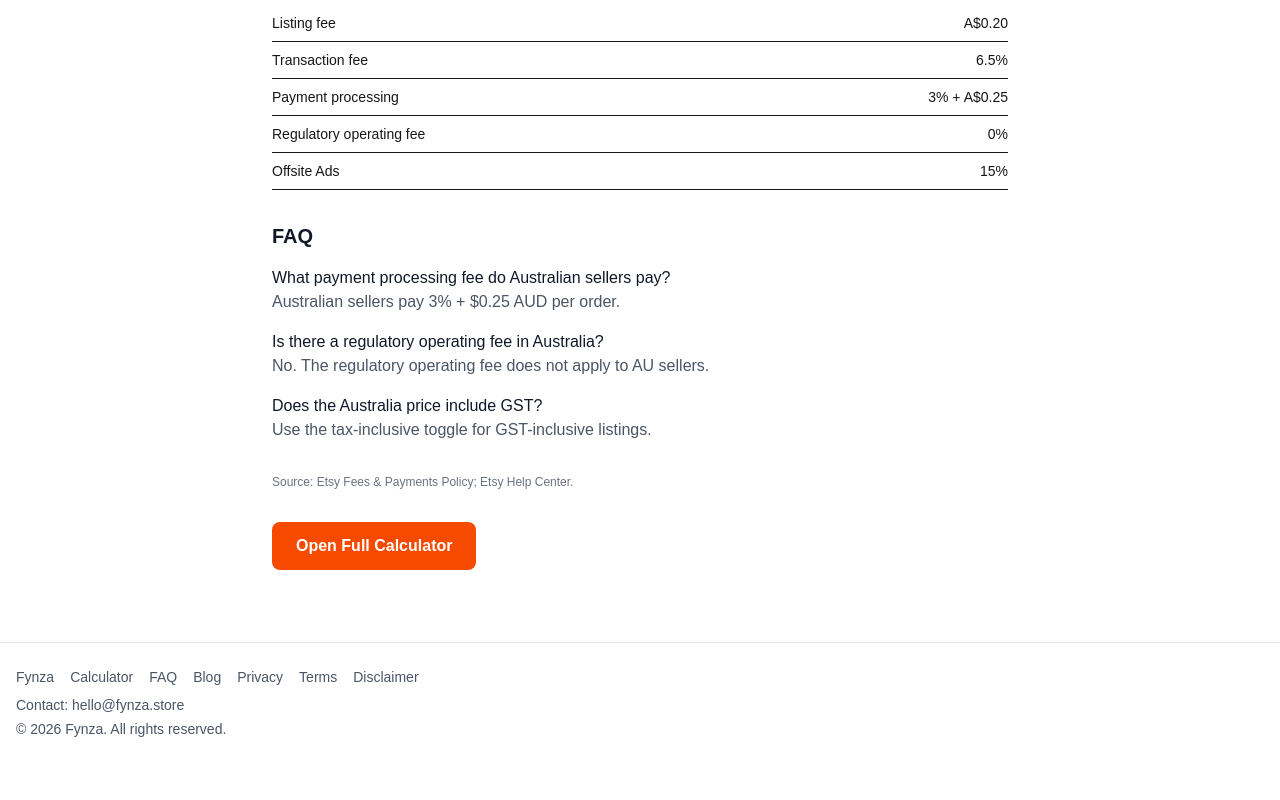
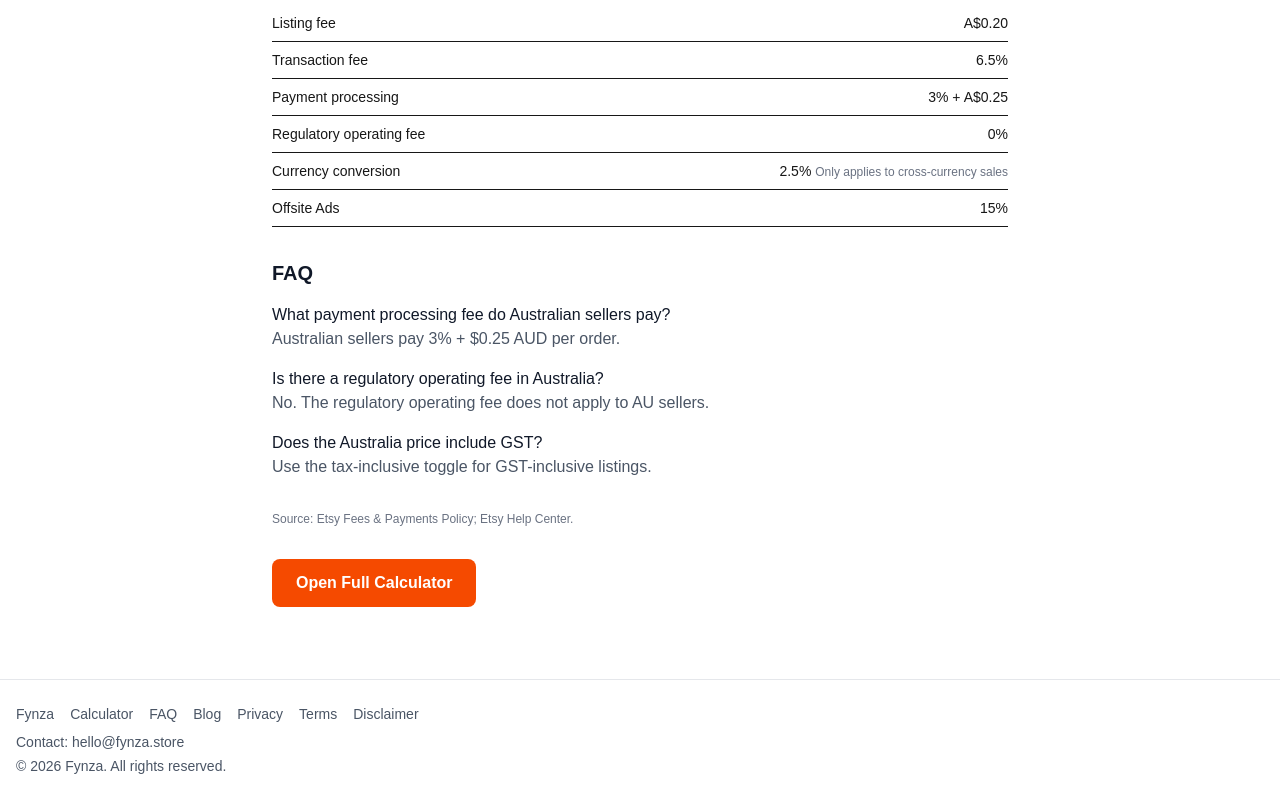
Before and after one commit to alihere04-pixel/etsy-calculator, a Next.js app: page /etsy/au in a window 1280 px wide. Shown: the part 1298-2098 px from the top of the page. Before the commit the page ends 2061 px from the top, so only its background shows below. Built offline with nearby package versions, Linux system fonts and the light colour scheme; no server answers.

Commit message:
feat: show currency conversion fee row in Etsy market fee tables

```diff
--- a/src/components/MarketPage/index.tsx
+++ b/src/components/MarketPage/index.tsx
@@ -116,6 +116,7 @@ export default function MarketPage({
             <tr className="border-b"><td className="py-2">Transaction fee</td><td className="text-right">{r.transaction_fee_percent}%</td></tr>
             <tr className="border-b"><td className="py-2">Payment processing</td><td className="text-right">{r.payment_processing_percent}% + {currencySymbol(r.currency)}{Number.isInteger(r.payment_processing_fixed) ? r.payment_processing_fixed : r.payment_processing_fixed.toFixed(2)}</td></tr>
             <tr className="border-b"><td className="py-2">Regulatory operating fee</td><td className="text-right">{regulatoryDisplay}</td></tr>
+            <tr className="border-b"><td className="py-2">Currency conversion</td><td className="text-right">{r.currency_conversion_percent}% <span className="text-xs text-gray-500">Only applies to cross-currency sales</span></td></tr>
             <tr className="border-b"><td className="py-2">Offsite Ads</td><td className="text-right">{r.offsite_ads_percent}%</td></tr>
           </tbody>
         </table>
```
